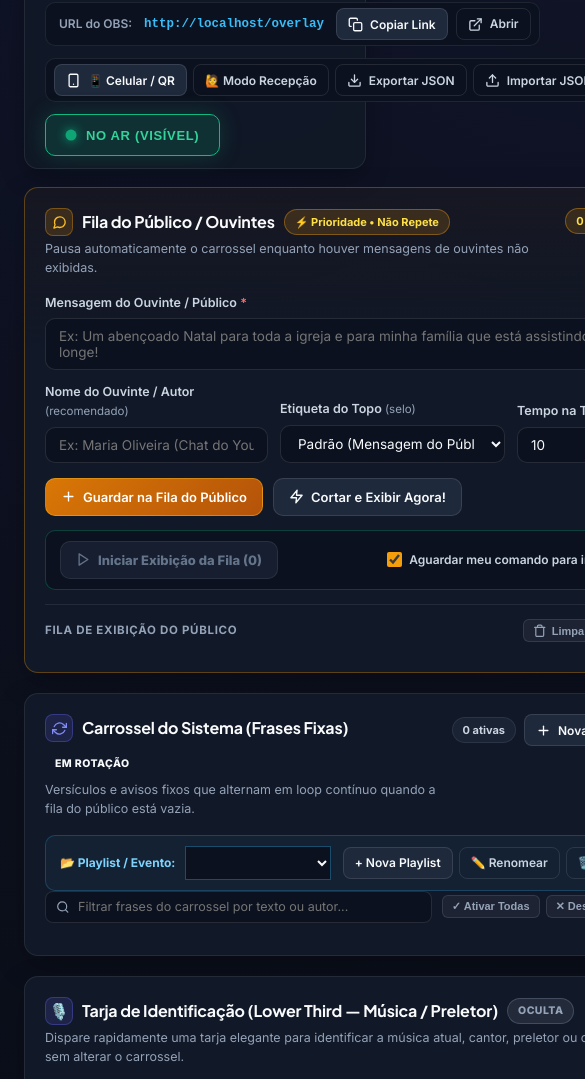
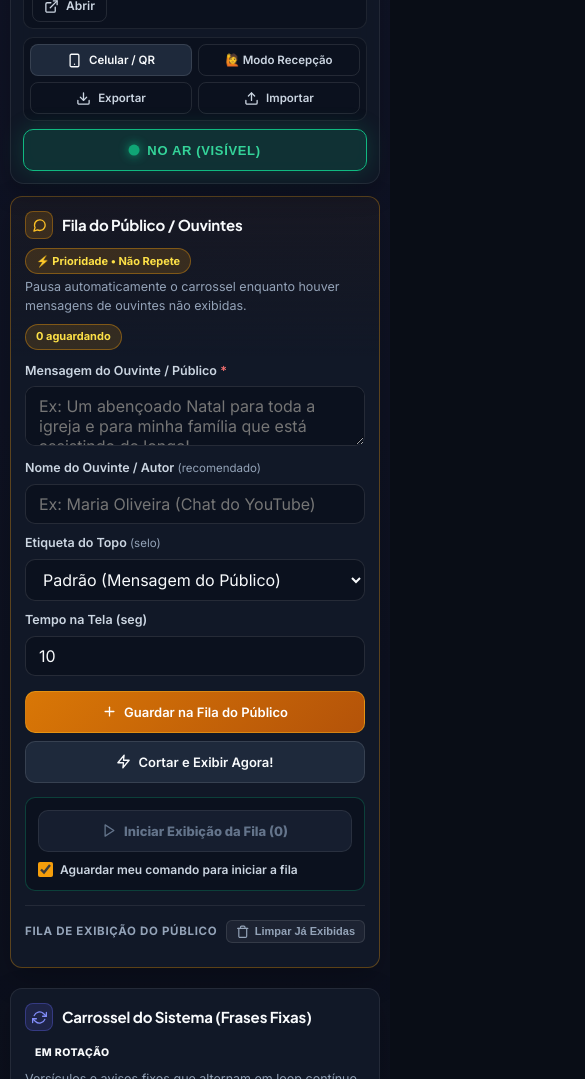
Before and after one commit to TTreter/tImago, an Electron app: page public/index.html in a window 390 px wide. Shown: the part 120-1199 px from the top of the page, 585 px wide, since content can reach past the window. Drawn offline with nearby package versions, Linux system fonts and the light colour scheme; no server answers.

Commit message:
fix(v1.0.7): refinamento visual da topbar desktop, deteccao de IP LAN e responsividade mobile completa

```diff
--- a/package.json
+++ b/package.json
@@ -1,7 +1,7 @@
 {
   "name": "timago",
   "productName": "tImago",
-  "version": "1.0.6",
+  "version": "1.0.7",
   "description": "tImago — Sistema de Controle de Overlay em Tempo Real para OBS Studio",
   "main": "electron-main.js",
   "author": "Tiago Treter (TTreter)",
--- a/public/css/admin.css
+++ b/public/css/admin.css
@@ -90,30 +90,30 @@ body {
   align-items: center;
   justify-content: space-between;
   flex-wrap: wrap;
-  gap: 16px;
+  gap: 12px;
   background: rgba(17, 24, 39, 0.92);
   backdrop-filter: blur(12px);
   border: 1px solid var(--border-subtle);
   border-radius: var(--radius-lg);
-  padding: 12px 20px;
+  padding: 10px 16px;
   box-shadow: 0 8px 25px rgba(0, 0, 0, 0.28);
 }
 
 .brand {
   display: flex;
   align-items: center;
-  gap: 16px;
+  gap: 12px;
 }
 
 .brand-logo {
-  height: 44px;
+  height: 38px;
   width: auto;
   display: block;
 }
 
 .brand-divider {
   width: 1px;
-  height: 32px;
+  height: 28px;
   background: rgba(255, 255, 255, 0.1);
 }
 
@@ -126,51 +126,52 @@ body {
 
 .brand-tag {
   display: inline-block;
-  font-size: 10px;
+  font-size: 9.5px;
   font-weight: 800;
-  letter-spacing: 0.12em;
+  letter-spacing: 0.11em;
   color: #a5b4fc;
   background: rgba(99, 102, 241, 0.16);
   border: 1px solid rgba(99, 102, 241, 0.35);
-  padding: 2px 8px;
+  padding: 2px 7px;
   border-radius: 99px;
   white-space: nowrap;
 }
 
 .brand-subtitle {
-  font-size: 12px;
+  font-size: 11.5px;
   color: var(--text-muted);
+  white-space: nowrap;
 }
 
 .topbar-actions {
   display: flex;
   align-items: center;
-  gap: 12px;
+  gap: 8px;
   flex-wrap: wrap;
 }
 
 .obs-url-box {
   display: flex;
   align-items: center;
-  gap: 8px;
+  gap: 6px;
   background: var(--bg-input);
   border: 1px solid var(--border-subtle);
-  padding: 5px 8px 5px 13px;
+  padding: 4px 6px 4px 10px;
   border-radius: var(--radius-md);
 }
 
 .obs-url-label {
-  font-size: 12px;
+  font-size: 11.5px;
   color: var(--text-muted);
   font-weight: 600;
   white-space: nowrap;
 }
 
 .obs-url-box code {
-  font-size: 12.5px;
+  font-size: 12px;
   color: #38bdf8;
   font-weight: 600;
-  padding: 0 4px;
+  padding: 0 3px;
   white-space: nowrap;
 }
 
@@ -178,11 +179,11 @@ body {
 .btn-master-air {
   display: inline-flex;
   align-items: center;
-  gap: 10px;
-  height: 42px;
-  padding: 0 20px;
+  gap: 8px;
+  height: 38px;
+  padding: 0 15px;
   border-radius: var(--radius-md);
-  font-size: 13px;
+  font-size: 12.5px;
   font-weight: 800;
   letter-spacing: 0.05em;
   white-space: nowrap;
@@ -237,7 +238,10 @@ body {
 
 @media (max-width: 1120px) {
   .main-grid {
-    grid-template-columns: 1fr;
+    grid-template-columns: minmax(0, 1fr);
+  }
+  .col-sidebar {
+    position: static;
   }
 }
 
@@ -245,6 +249,7 @@ body {
   display: flex;
   flex-direction: column;
   gap: 20px;
+  min-width: 0;
 }
 
 .col-sidebar {
@@ -253,6 +258,7 @@ body {
   gap: 16px;
   position: sticky;
   top: 16px;
+  min-width: 0;
 }
 
 .panel-card {
@@ -315,7 +321,7 @@ body {
   font-size: 16px;
   font-weight: 700;
   letter-spacing: -0.01em;
-  white-space: nowrap;
+  line-height: 1.3;
 }
 
 .card-subtitle {
@@ -413,22 +419,24 @@ body {
 
 .form-row {
   display: flex;
+  flex-wrap: wrap;
   gap: 12px;
   align-items: flex-end;
 }
 
 .flex-grow {
-  flex: 1;
+  flex: 1 1 200px;
+  min-width: 0;
 }
 
 .duration-group {
-  width: 145px;
-  flex-shrink: 0;
+  flex: 0 0 130px;
+  min-width: 115px;
 }
 
 .kicker-group {
-  width: 225px;
-  flex-shrink: 0;
+  flex: 0 1 250px;
+  min-width: 190px;
 }
 
 .form-group {
@@ -1959,3 +1967,288 @@ body.is-reception-mode .main-grid {
   color: #38bdf8;
   white-space: nowrap;
 }
+
+/* ==========================================================================
+   RESPONSIVIDADE MOBILE E TABLET (iPhone / Android - ZERO OVERFLOW LATERAL)
+   ========================================================================== */
+html,
+body {
+  overflow-x: hidden;
+  max-width: 100vw;
+}
+
+@media (max-width: 768px) {
+  .app-shell {
+    padding: 10px 10px 36px;
+    gap: 12px;
+    width: 100%;
+    max-width: 100%;
+  }
+
+  .panel-card {
+    padding: 14px;
+    border-radius: 12px;
+    max-width: 100%;
+    overflow: hidden;
+  }
+
+  /* Topbar Mobile */
+  .topbar {
+    padding: 12px;
+    gap: 10px;
+    flex-direction: column;
+    align-items: stretch;
+  }
+
+  .brand {
+    justify-content: space-between;
+    width: 100%;
+    gap: 8px;
+  }
+
+  .brand-logo {
+    height: 32px;
+  }
+
+  .brand-divider,
+  .brand-subtitle {
+    display: none;
+  }
+
+  .topbar-actions {
+    flex-direction: column;
+    align-items: stretch;
+    gap: 8px;
+    width: 100%;
+  }
+
+  .obs-url-box {
+    width: 100%;
+    flex-wrap: wrap;
+    justify-content: space-between;
+    padding: 6px 8px;
+  }
+
+  .obs-url-box code {
+    font-size: 11px;
+    overflow: hidden;
+    text-overflow: ellipsis;
+  }
+
+  .backup-actions-box {
+    display: grid;
+    grid-template-columns: repeat(2, minmax(0, 1fr));
+    gap: 6px;
+    width: 100%;
+    padding: 6px;
+  }
+
+  .backup-actions-box .btn {
+    width: 100%;
+    min-width: 0;
+    padding: 0 8px;
+    font-size: 11.5px;
+    justify-content: center;
+  }
+
+  .backup-actions-box .btn span {
+    overflow: hidden;
+    text-overflow: ellipsis;
+    white-space: nowrap;
+  }
+
+  .btn-master-air {
+    width: 100%;
+    justify-content: center;
+    height: 42px;
+    font-size: 13px;
+  }
+
+  /* Cabeçalhos dos Cards Mobile */
+  .card-header {
+    flex-direction: column;
+    align-items: flex-start;
+    gap: 8px;
+    margin-bottom: 12px;
+  }
+
+  .card-header h2 {
+    font-size: 15px;
+    white-space: normal;
+  }
+
+  .header-right-actions {
+    width: 100%;
+    justify-content: space-between;
+    flex-wrap: wrap;
+  }
+
+  /* Formulários Mobile (100% largura e 16px para evitar zoom automático no iOS Safari) */
+  .form-row {
+    flex-direction: column;
+    align-items: stretch;
+    gap: 10px;
+  }
+
+  .flex-grow,
+  .kicker-group,
+  .duration-group {
+    width: 100% !important;
+    flex: none !important;
+    min-width: 0 !important;
+  }
+
+  input[type="text"],
+  input[type="number"],
+  select,
+  textarea {
+    font-size: 16px;
+    width: 100%;
+    max-width: 100%;
+  }
+
+  .form-actions {
+    flex-direction: column;
+    align-items: stretch;
+    gap: 8px;
+  }
+
+  .form-actions .btn {
+    width: 100%;
+    height: 42px;
+    justify-content: center;
+  }
+
+  /* Barra de Bateria da Fila do Público Mobile */
+  .audience-batch-bar {
+    flex-direction: column;
+    align-items: stretch;
+    gap: 10px;
+    padding: 12px;
+  }
+
+  .batch-bar-left {
+    width: 100%;
+    flex-direction: column;
+    align-items: stretch;
+  }
+
+  #btn-start-audience-batch,
+  #btn-pause-audience-batch {
+    width: 100%;
+    height: 42px;
+    justify-content: center;
+  }
+
+  .hold-mode-toggle {
+    font-size: 12px;
+    line-height: 1.35;
+    white-space: normal;
+  }
+
+  /* Barra de Playlists Mobile */
+  .playlist-selector-bar {
+    flex-direction: column;
+    align-items: stretch;
+    gap: 8px;
+    padding: 10px;
+  }
+
+  .playlist-select-group {
+    flex: none;
+    flex-direction: column;
+    align-items: stretch;
+    gap: 6px;
+    width: 100%;
+  }
+
+  .playlist-actions-group {
+    display: grid;
+    grid-template-columns: repeat(3, minmax(0, 1fr));
+    gap: 6px;
+    width: 100%;
+  }
+
+  .playlist-actions-group .btn {
+    width: 100%;
+    padding: 0 4px;
+    font-size: 11px;
+    justify-content: center;
+  }
+
+  /* Busca e Ações em Massa Mobile */
+  .carousel-toolbar {
+    flex-direction: column;
+    align-items: stretch;
+  }
+
+  .search-input-wrapper {
+    min-width: 0;
+    width: 100%;
+  }
+
+  .bulk-actions-group {
+    width: 100%;
+    justify-content: space-between;
+  }
+
+  /* Itens de Frase Mobile */
+  .phrase-item {
+    flex-direction: column;
+    align-items: stretch;
+    gap: 10px;
+    padding: 12px;
+  }
+
+  .phrase-actions {
+    width: 100%;
+    justify-content: flex-end;
+    padding-top: 8px;
+    border-top: 1px solid rgba(255, 255, 255, 0.06);
+    flex-wrap: wrap;
+  }
+
+  .btn-trigger-now {
+    flex: 1;
+    justify-content: center;
+    height: 34px;
+  }
+
+  /* Abas, Cores, Logo e Atalhos Mobile */
+  .tab-btn {
+    font-size: 11px;
+    padding: 0 4px;
+  }
+
+  .color-pickers-grid {
+    grid-template-columns: repeat(3, 1fr);
+  }
+
+  .logo-upload-row {
+    flex-direction: column;
+    align-items: flex-start;
+  }
+
+  .logo-upload-actions {
+    width: 100%;
+  }
+
+  .logo-upload-actions .btn {
+    flex: 1;
+  }
+
+  .shortcuts-grid {
+    grid-template-columns: 1fr;
+  }
+
+  /* Modais Mobile */
+  .modal-box {
+    padding: 16px;
+    max-height: 92vh;
+    overflow-y: auto;
+  }
+
+  .qr-cards-grid {
+    grid-template-columns: 1fr;
+  }
+}
--- a/public/index.html
+++ b/public/index.html
@@ -22,17 +22,17 @@
         <div class="brand-divider"></div>
         <div class="brand-meta">
           <span class="brand-tag">ESTÚDIO AO VIVO</span>
-          <p class="brand-subtitle">Controle de Frases, Temas & Anúncios para OBS Studio</p>
+          <p class="brand-subtitle">Controle de Overlays para OBS Studio</p>
         </div>
       </div>
 
       <div class="topbar-actions">
         <div class="obs-url-box">
-          <span class="obs-url-label">URL do OBS:</span>
+          <span class="obs-url-label">OBS:</span>
           <code id="obs-url-display">http://localhost:3000/overlay</code>
           <button id="btn-copy-url" class="btn btn-sm btn-secondary" title="Copiar link para colar no Browser Source do OBS">
             <svg class="icon-svg" viewBox="0 0 24 24"><rect x="9" y="9" width="13" height="13" rx="2" ry="2"></rect><path d="M5 15H4a2 2 0 0 1-2-2V4a2 2 0 0 1 2-2h9a2 2 0 0 1 2 2v1"></path></svg>
-            <span>Copiar Link</span>
+            <span>Copiar</span>
           </button>
           <a href="/overlay" target="_blank" class="btn btn-sm btn-ghost" title="Abrir Overlay em nova aba">
             <svg class="icon-svg" viewBox="0 0 24 24"><path d="M18 13v6a2 2 0 0 1-2 2H5a2 2 0 0 1-2-2V8a2 2 0 0 1 2-2h6"></path><polyline points="15 3 21 3 21 9"></polyline><line x1="10" y1="14" x2="21" y2="3"></line></svg>
@@ -43,23 +43,23 @@
         <div class="backup-actions-box">
           <button type="button" id="btn-open-mobile-qr" class="btn btn-sm btn-secondary" title="Abrir controle remoto no celular ou tablet via QR Code na rede Wi-Fi">
             <svg class="icon-svg" viewBox="0 0 24 24"><rect x="5" y="2" width="14" height="20" rx="2" ry="2"></rect><line x1="12" y1="18" x2="12.01" y2="18"></line></svg>
-            <span id="label-mobile-qr">📱 Celular / QR</span>
+            <span id="label-mobile-qr">Celular / QR</span>
           </button>
           <button type="button" id="btn-toggle-reception-mode" class="btn btn-sm btn-ghost" title="Alternar Modo Recepção Simplificado (focado apenas na Fila do Público para celular/voluntários)">
             <span>🙋 Modo Recepção</span>
           </button>
           <button type="button" id="btn-export-backup" class="btn btn-sm btn-ghost" title="Exportar backup completo (.json) de todas as playlists, configurações e fila">
             <svg class="icon-svg" viewBox="0 0 24 24"><path d="M21 15v4a2 2 0 0 1-2 2H5a2 2 0 0 1-2-2v-4"></path><polyline points="7 10 12 15 17 10"></polyline><line x1="12" y1="15" x2="12" y2="3"></line></svg>
-            <span>Exportar JSON</span>
+            <span>Exportar</span>
           </button>
           <button type="button" id="btn-import-backup" class="btn btn-sm btn-ghost" title="Restaurar/Importar backup (.json)">
             <svg class="icon-svg" viewBox="0 0 24 24"><path d="M21 15v4a2 2 0 0 1-2 2H5a2 2 0 0 1-2-2v-4"></path><polyline points="17 8 12 3 7 8"></polyline><line x1="12" y1="3" x2="12" y2="15"></line></svg>
-            <span>Importar JSON</span>
+            <span>Importar</span>
           </button>
           <input type="file" id="input-import-json" accept=".json,application/json" class="is-hidden" />
         </div>
 
-        <button id="btn-toggle-visible" class="btn-master-air is-on">
+        <button id="btn-toggle-visible" class="btn-master-air is-on" title="Alternar visibilidade do Overlay no OBS (Atalho: Alt+A)">
           <span class="air-dot"></span>
           <span id="master-air-label">NO AR (VISÍVEL)</span>
         </button>
@@ -459,7 +459,7 @@
           <div id="tab-style" class="tab-pane active">
             <div class="form-group">
               <div class="theme-header-row">
-                <label>Galeria de Temas (18 estilos)</label>
+                <label>Galeria de Temas (19 estilos)</label>
                 <span id="active-theme-name-pill" class="slider-value-pill">Cantata Real</span>
               </div>
 
@@ -472,7 +472,7 @@
                 <button type="button" class="theme-cat-btn" data-cat="mothers">🌸 Mães (2)</button>
                 <button type="button" class="theme-cat-btn" data-cat="fathers">👔 Pais (2)</button>
                 <button type="button" class="theme-cat-btn" data-cat="soccer">⚽ Futebol (2)</button>
-                <button type="button" class="theme-cat-btn" data-cat="extra">✨ Extras (3)</button>
+                <button type="button" class="theme-cat-btn" data-cat="extra">✨ Extras (4)</button>
               </div>
 
               <div class="theme-selector-grid theme-gallery-scroll">
--- a/public/js/admin.js
+++ b/public/js/admin.js
@@ -1237,7 +1237,7 @@
       btnToggleReceptionMode.classList.toggle('is-active', Boolean(enabled));
       const span = btnToggleReceptionMode.querySelector('span');
       if (span) {
-        span.textContent = enabled ? '🎛️ Voltar ao Painel Completo' : '🙋 Modo Recepção';
+        span.textContent = enabled ? '🎛️ Painel Completo' : '🙋 Modo Recepção';
       }
     }
     setTimeout(updatePreviewScale, 60);
@@ -1262,7 +1262,7 @@
     const receptionUrl = `${baseUrl}/?mode=recepcao`;
 
     if (labelMobileQr && ip !== 'localhost') {
-      labelMobileQr.textContent = `📱 Celular (${ip})`;
+      labelMobileQr.textContent = `Celular (${ip})`;
     }
     if (qrUrlReception) qrUrlReception.textContent = receptionUrl;
     if (qrUrlFull) qrUrlFull.textContent = baseUrl;
```
Also changed, not shown: data/state.json (+92 -1 lines), server.js (+28 -3 lines), README.md.
